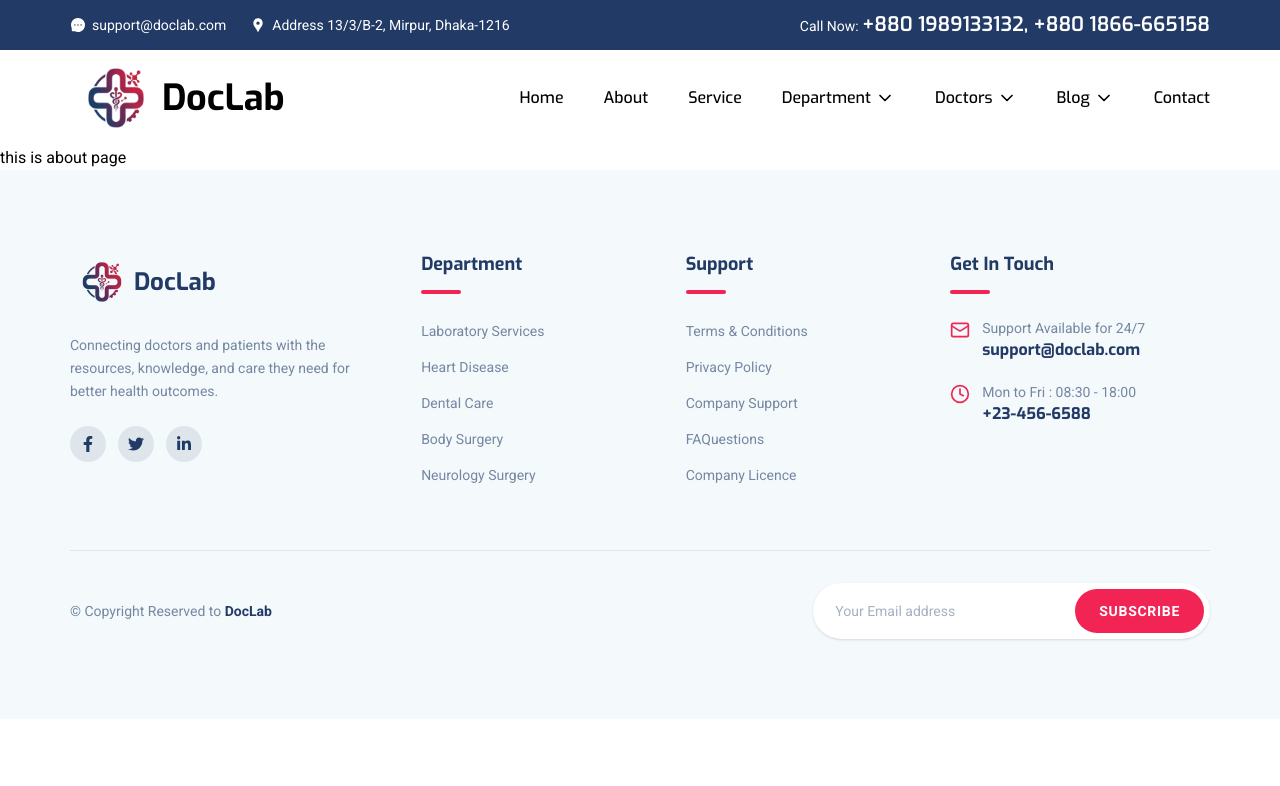
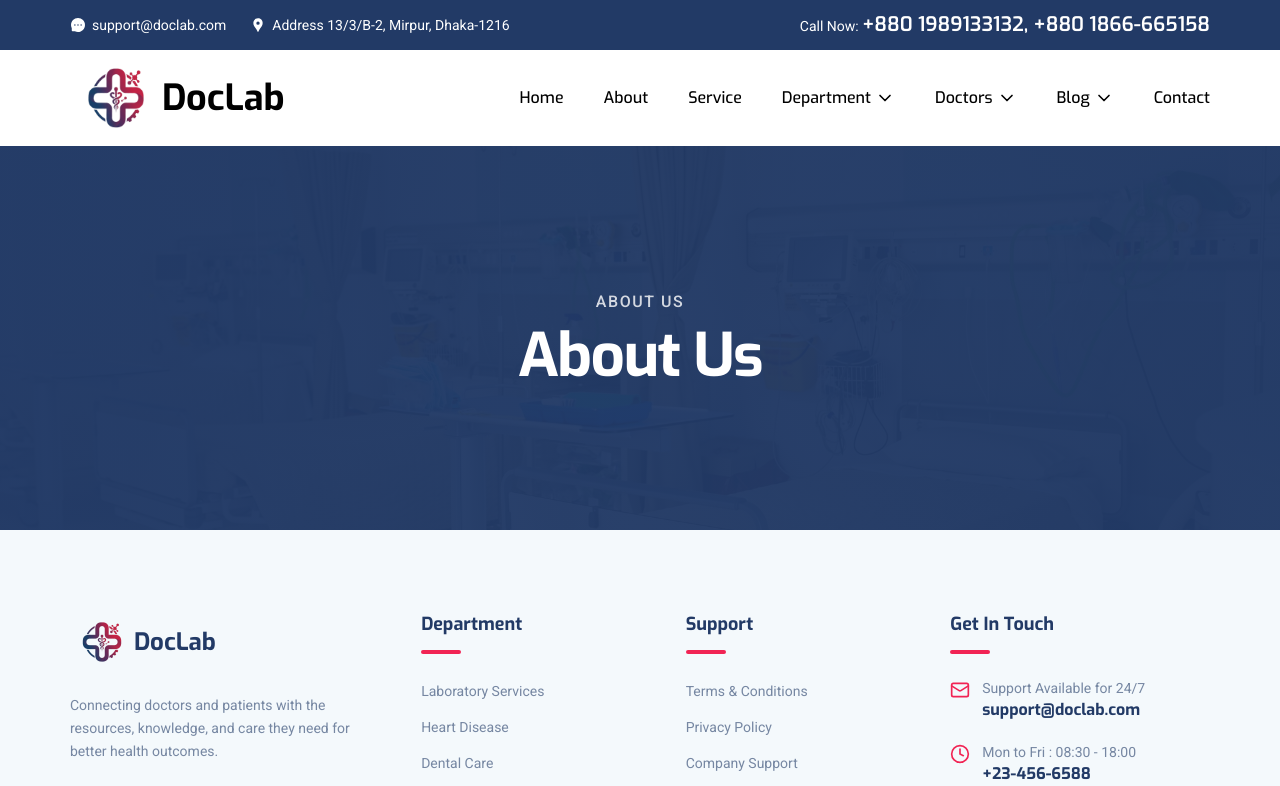
Before and after one commit to mubtasimprime/DocLab, a Next.js app: page /about in a window 1280 px wide. Shown: the top 786 px of the page. Built offline with nearby package versions, Linux system fonts and the light colour scheme.

Commit message:
About page started: banner design done

```diff
--- a/app/(client)/about/page.tsx
+++ b/app/(client)/about/page.tsx
@@ -1,10 +1,10 @@
 
-export default function About(){
-    return(
-        <>
-        <h1>
-            this is about page
-        </h1>
-        </>
-    )
+import AboutBanner from "@/components/client/about/AboutBanner";
+
+export default function About() {
+  return (
+    <main>
+      <AboutBanner title="About Us" subtitle="About Us" />
+    </main>
+  );
 }
--- /dev/null
+++ b/components/client/about/AboutBanner.tsx
@@ -0,0 +1,41 @@
+import Image, { StaticImageData } from "next/image";
+import BannerImg from "@/public/home/Hero.jpeg";
+
+interface AboutBannerProps {
+  title?: string;
+  subtitle?: string;
+  imageSrc?: string | StaticImageData;
+}
+
+export default function AboutBanner({
+  title = "About Us",
+  subtitle = "About Us",
+  imageSrc = BannerImg,
+}: AboutBannerProps) {
+  return (
+    <section className="relative w-full h-72 md:h-80 lg:h-96 flex items-center justify-center text-center overflow-hidden">
+      {/* Background Image */}
+      <Image
+        src={imageSrc}
+        alt={title}
+        fill
+        priority
+        className="object-cover object-center"
+      />
+
+      {/* Bluish Overlay with gradient */}
+      <div className="absolute inset-0 bg-[#223a66]/85" />
+      <div className="absolute inset-0 bg-linear-to-r from-[#223a66]/90 via-[#223a66]/75 to-[#223a66]/85" />
+
+      {/* Banner Content */}
+      <div className="relative z-10 mx-auto px-4 max-w-5xl text-center">
+        <span className="block text-sm md:text-base font-roboto font-medium text-white/80 tracking-widest uppercase mb-3">
+          {subtitle}
+        </span>
+        <h1 className="text-4xl md:text-5xl lg:text-6xl font-bold font-exo text-white tracking-tight">
+          {title}
+        </h1>
+      </div>
+    </section>
+  );
+}
```
